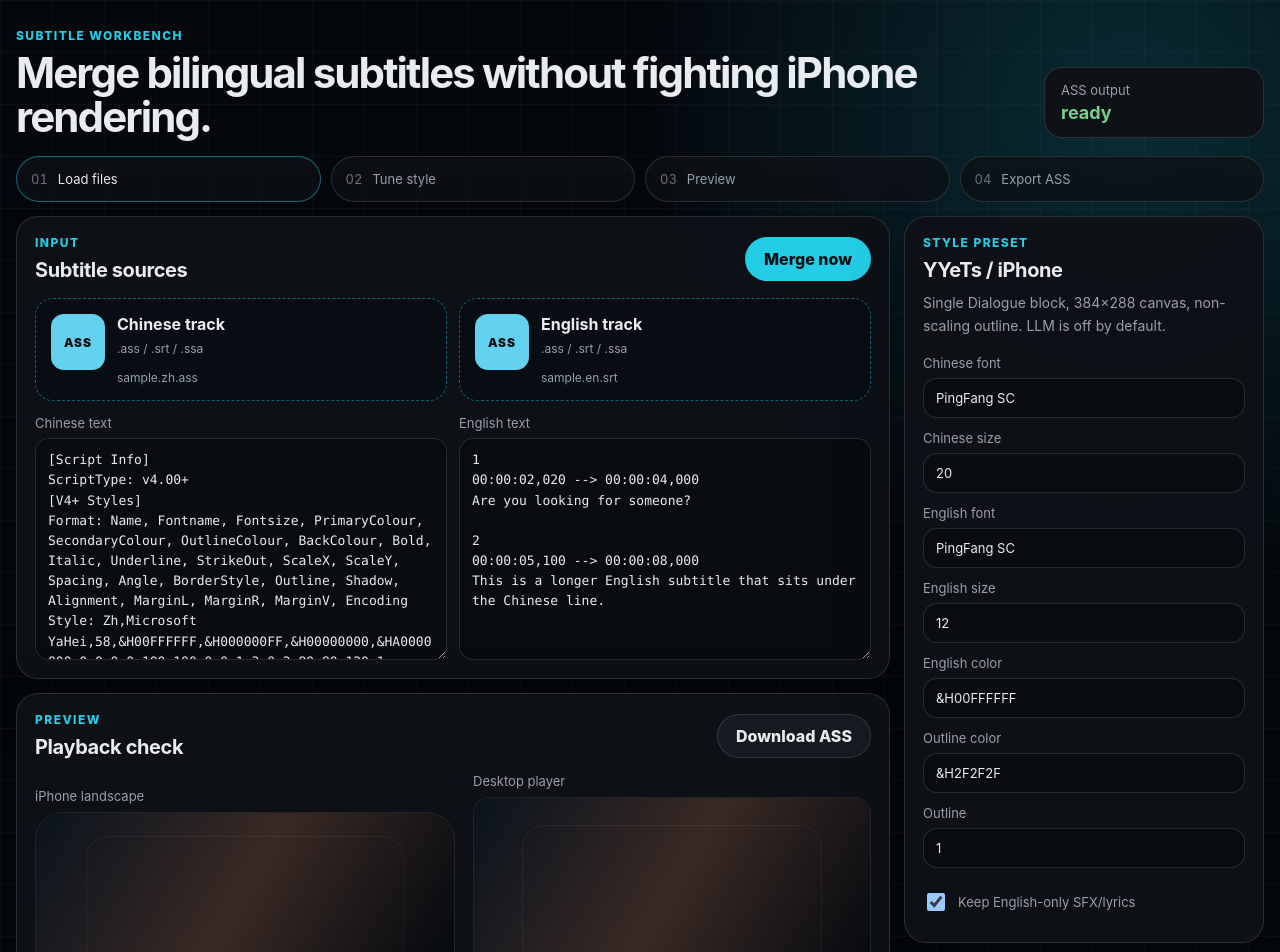
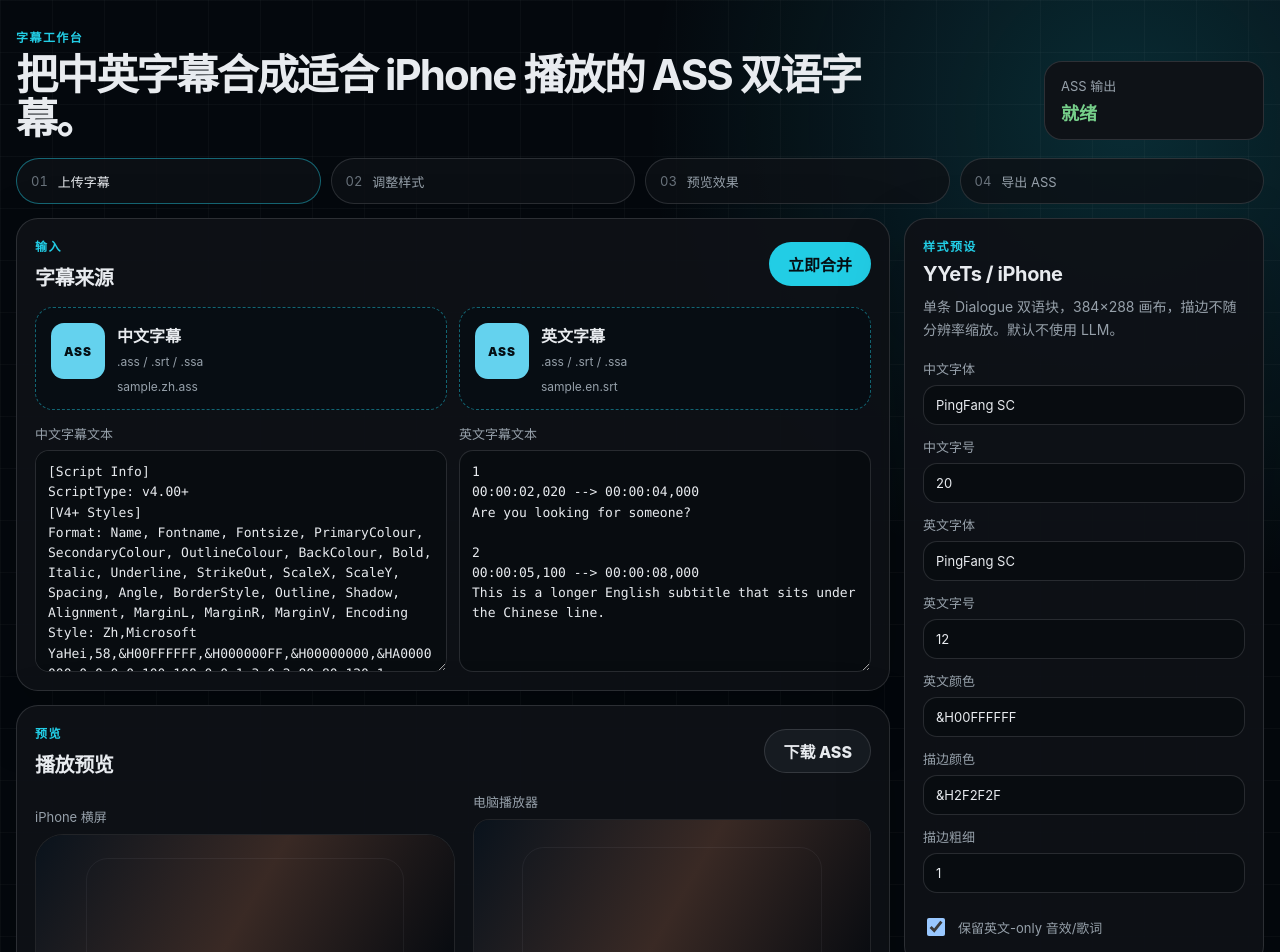
Before and after one commit to violin321/subtitle-merge, a Next.js app: page / in a window 1280 px wide. Shown: the top 952 px of the page. Built offline with nearby package versions, Linux system fonts and the light colour scheme.

Commit message:
Localize subtitle workbench UI to Chinese

```diff
--- a/src/app/page.tsx
+++ b/src/app/page.tsx
@@ -42,7 +42,7 @@ export default function Home() {
     return [plain[0] || '你在找人吗？', plain.slice(1).join(' ') || 'Are you looking for someone?'];
   }, [ass]);
 
-  const status = stats ? `${stats.pairedCount}/${stats.chineseCount} paired` : 'ready';
+  const status = stats ? `${stats.pairedCount}/${stats.chineseCount} 已配对` : '就绪';
 
   function handleFile(event: ChangeEvent<HTMLInputElement>, target: 'zh' | 'en') {
     const file = event.target.files?.[0];
@@ -93,40 +93,40 @@ export default function Home() {
     <main className="shell">
       <header className="topbar" aria-label="Project summary">
         <div>
-          <p className="kicker">Subtitle workbench</p>
-          <h1>Merge bilingual subtitles without fighting iPhone rendering.</h1>
+          <p className="kicker">字幕工作台</p>
+          <h1>把中英字幕合成适合 iPhone 播放的 ASS 双语字幕。</h1>
         </div>
         <div className="statusStrip" aria-live="polite">
-          <span>ASS output</span>
+          <span>ASS 输出</span>
           <strong>{status}</strong>
         </div>
       </header>
 
       <section className="workflow" aria-label="Main workflow">
-        <div className="step active"><span>01</span>Load files</div>
-        <div className="step"><span>02</span>Tune style</div>
-        <div className="step"><span>03</span>Preview</div>
-        <div className="step"><span>04</span>Export ASS</div>
+        <div className="step active"><span>01</span>上传字幕</div>
+        <div className="step"><span>02</span>调整样式</div>
+        <div className="step"><span>03</span>预览效果</div>
+        <div className="step"><span>04</span>导出 ASS</div>
       </section>
 
       <section className="workbench">
         <section className="panel inputPanel" aria-labelledby="input-title">
           <div className="panelHead">
             <div>
-              <p className="sectionLabel">Input</p>
-              <h2 id="input-title">Subtitle sources</h2>
+              <p className="sectionLabel">输入</p>
+              <h2 id="input-title">字幕来源</h2>
             </div>
-            <button onClick={runMerge}>Merge now</button>
+            <button onClick={runMerge}>立即合并</button>
           </div>
 
           <div className="uploadRail">
-            <FileDrop title="Chinese track" fileName={zhName} hint=".ass / .srt / .ssa" onChange={(e) => handleFile(e, 'zh')} />
-            <FileDrop title="English track" fileName={enName} hint=".ass / .srt / .ssa" onChange={(e) => handleFile(e, 'en')} />
+            <FileDrop title="中文字幕" fileName={zhName} hint=".ass / .srt / .ssa" onChange={(e) => handleFile(e, 'zh')} />
+            <FileDrop title="英文字幕" fileName={enName} hint=".ass / .srt / .ssa" onChange={(e) => handleFile(e, 'en')} />
           </div>
 
           <div className="editors">
-            <label>Chinese text<textarea value={zh} onChange={(e) => setZh(e.target.value)} /></label>
-            <label>English text<textarea value={en} onChange={(e) => setEn(e.target.value)} /></label>
+            <label>中文字幕文本<textarea value={zh} onChange={(e) => setZh(e.target.value)} /></label>
+            <label>英文字幕文本<textarea value={en} onChange={(e) => setEn(e.target.value)} /></label>
           </div>
 
           {error && <p className="error">{error}</p>}
@@ -134,43 +134,43 @@ export default function Home() {
         </section>
 
         <aside className="panel controls" aria-labelledby="style-title">
-          <p className="sectionLabel">Style preset</p>
+          <p className="sectionLabel">样式预设</p>
           <h2 id="style-title">YYeTs / iPhone</h2>
-          <p className="hint">Single Dialogue block, 384×288 canvas, non-scaling outline. LLM is off by default.</p>
+          <p className="hint">单条 Dialogue 双语块，384×288 画布，描边不随分辨率缩放。默认不使用 LLM。</p>
           <div className="controlGrid">
-            <Control label="Chinese font"><input value={options.chineseFont} onChange={(e) => update('chineseFont', e.target.value)} /></Control>
-            <Control label="Chinese size"><input type="number" min="12" value={options.chineseSize} onChange={(e) => update('chineseSize', Number(e.target.value))} /></Control>
-            <Control label="English font"><input value={options.englishFont} onChange={(e) => update('englishFont', e.target.value)} /></Control>
-            <Control label="English size"><input type="number" min="8" value={options.englishSize} onChange={(e) => update('englishSize', Number(e.target.value))} /></Control>
-            <Control label="English color"><input value={options.englishColor} onChange={(e) => update('englishColor', e.target.value)} /></Control>
-            <Control label="Outline color"><input value={options.outlineColor} onChange={(e) => update('outlineColor', e.target.value)} /></Control>
-            <Control label="Outline"><input type="number" step="0.1" min="0" value={options.outline} onChange={(e) => update('outline', Number(e.target.value))} /></Control>
-            <label className="switch"><input type="checkbox" checked={options.keepEnglishOnly} onChange={(e) => update('keepEnglishOnly', e.target.checked)} /> Keep English-only SFX/lyrics</label>
+            <Control label="中文字体"><input value={options.chineseFont} onChange={(e) => update('chineseFont', e.target.value)} /></Control>
+            <Control label="中文字号"><input type="number" min="12" value={options.chineseSize} onChange={(e) => update('chineseSize', Number(e.target.value))} /></Control>
+            <Control label="英文字体"><input value={options.englishFont} onChange={(e) => update('englishFont', e.target.value)} /></Control>
+            <Control label="英文字号"><input type="number" min="8" value={options.englishSize} onChange={(e) => update('englishSize', Number(e.target.value))} /></Control>
+            <Control label="英文颜色"><input value={options.englishColor} onChange={(e) => update('englishColor', e.target.value)} /></Control>
+            <Control label="描边颜色"><input value={options.outlineColor} onChange={(e) => update('outlineColor', e.target.value)} /></Control>
+            <Control label="描边粗细"><input type="number" step="0.1" min="0" value={options.outline} onChange={(e) => update('outline', Number(e.target.value))} /></Control>
+            <label className="switch"><input type="checkbox" checked={options.keepEnglishOnly} onChange={(e) => update('keepEnglishOnly', e.target.checked)} /> 保留英文-only 音效/歌词</label>
           </div>
         </aside>
 
         <section className="panel previewPanel" aria-labelledby="preview-title">
           <div className="panelHead compact">
             <div>
-              <p className="sectionLabel">Preview</p>
-              <h2 id="preview-title">Playback check</h2>
+              <p className="sectionLabel">预览</p>
+              <h2 id="preview-title">播放预览</h2>
             </div>
-            <button className="secondary" onClick={download}>Download ASS</button>
+            <button className="secondary" onClick={download}>下载 ASS</button>
           </div>
           <div className="previewGrid">
-            <Device title="iPhone landscape" mode="phone" zh={previewText[0]} en={previewText[1]} options={options} />
-            <Device title="Desktop player" mode="desktop" zh={previewText[0]} en={previewText[1]} options={options} />
+            <Device title="iPhone 横屏" mode="phone" zh={previewText[0]} en={previewText[1]} options={options} />
+            <Device title="电脑播放器" mode="desktop" zh={previewText[0]} en={previewText[1]} options={options} />
           </div>
         </section>
 
         <section className="panel outputPanel" aria-labelledby="output-title">
           <div className="panelHead compact">
             <div>
-              <p className="sectionLabel">Output</p>
-              <h2 id="output-title">Generated ASS</h2>
+              <p className="sectionLabel">输出</p>
+              <h2 id="output-title">生成的 ASS</h2>
             </div>
           </div>
-          <textarea value={ass} readOnly placeholder="Merge subtitles to inspect the ASS output here." />
+          <textarea value={ass} readOnly placeholder="合并后可在这里检查 ASS 输出。" />
         </section>
       </section>
     </main>
@@ -197,11 +197,11 @@ function Control({ label, children }: { label: string; children: React.ReactNode
 
 function Stats({ stats }: { stats: MergeStats }) {
   return <div className="stats" aria-label="Merge statistics">
-    <span><b>{stats.chineseCount}</b> Chinese</span>
-    <span><b>{stats.englishCount}</b> English</span>
-    <span><b>{stats.pairedCount}</b> Paired</span>
-    <span><b>{stats.unpairedEnglishCount}</b> English-only</span>
-    <span><b>{stats.outputCount}</b> Output</span>
+    <span><b>{stats.chineseCount}</b> 中文</span>
+    <span><b>{stats.englishCount}</b> 英文</span>
+    <span><b>{stats.pairedCount}</b> 已配对</span>
+    <span><b>{stats.unpairedEnglishCount}</b> 英文-only</span>
+    <span><b>{stats.outputCount}</b> 输出</span>
   </div>;
 }
 
```
